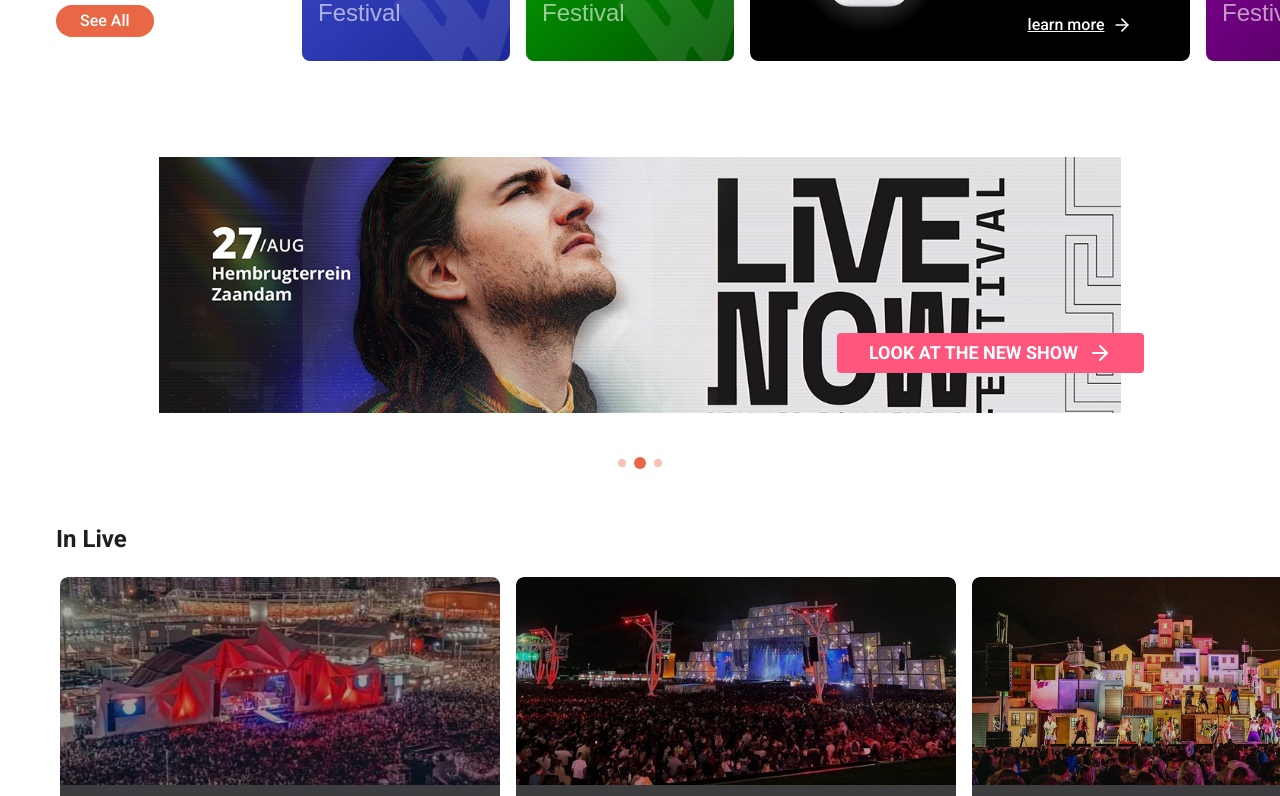
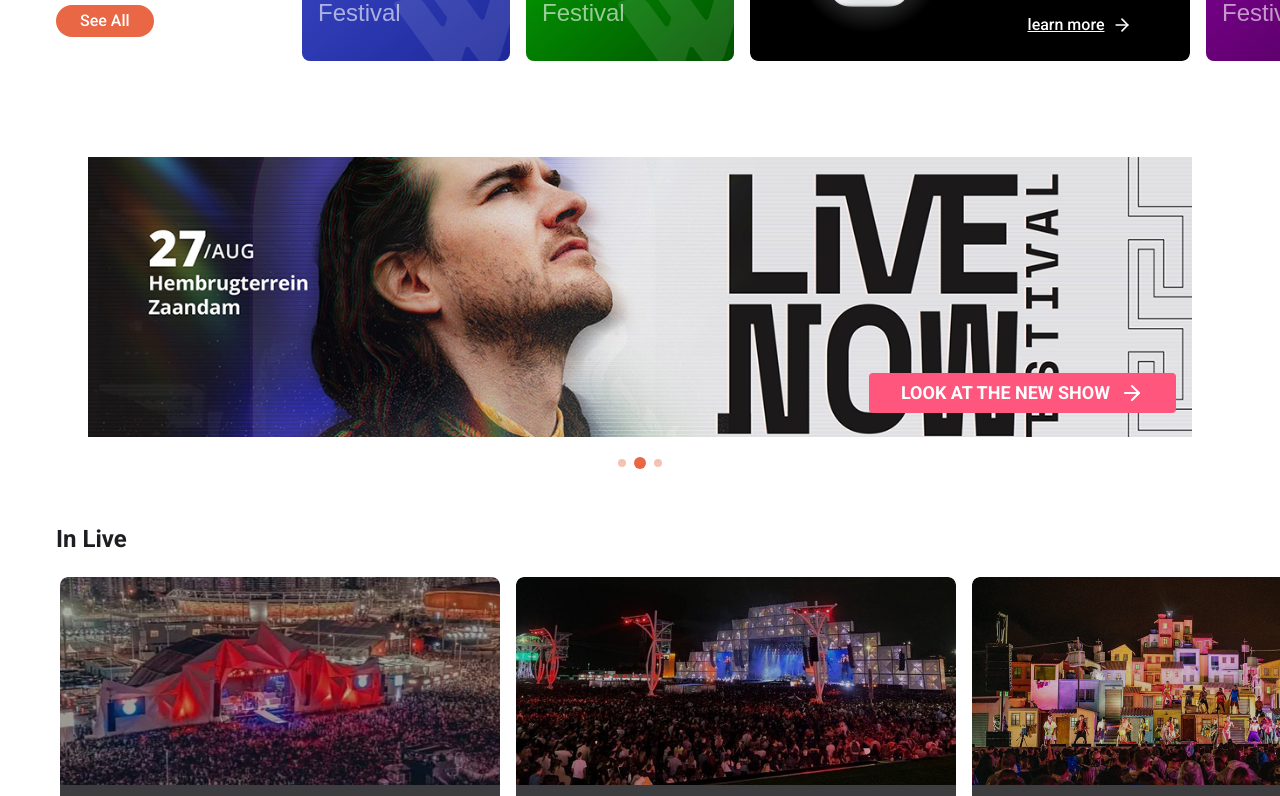
Before and after one commit to joctansilva/fe-next-teste-watch-brasil, a Next.js app: page / in a window 1280 px wide. Shown: the part 1480-2276 px from the top of the page. Built offline with nearby package versions, Linux system fonts and the light colour scheme; a web font is replaced by a local one.

Commit message:
ajuste no ctaBanner

```diff
--- a/components/ui/CtaBanner/CtaBanner.tsx
+++ b/components/ui/CtaBanner/CtaBanner.tsx
@@ -23,24 +23,24 @@
   return (
     <div
       className={cn(
-        "relative w-full aspect-[1328/400] overflow-hidden rounded-lg bg-white",
-        className
+        "relative w-full aspect-1328/400 overflow-hidden bg-white",
+        className,
       )}
     >
-      <div className="relative h-full w-full p-8 pb-16">
+      <div className="relative h-full w-full">
         {slides.map((slide, index) => (
           <div
             key={index}
             className={cn(
-              "absolute inset-8 bottom-16 transition-opacity duration-500",
-              currentSlide === index ? "opacity-100" : "opacity-0"
+              "absolute inset-8 lg:bottom-10 md:bottom-0 transition-opacity duration-500",
+              currentSlide === index ? "opacity-100" : "opacity-0",
             )}
           >
             <Image
               src={slide.image}
               alt={slide.alt}
               fill
-              className="object-contain"
+              className="object-cover object-center"
               sizes="(max-width: 1920px) 100vw, 1920px"
               priority={index === 0}
             />
@@ -52,11 +52,11 @@
         <button
           key={`btn-${index}`}
           className={cn(
-            "absolute right-12 bottom-18 rounded px-8 py-1.5 font-extrabold text-lg text-white transition-opacity duration-500 flex flex-row gap-2.5 items-center mb-8 mr-8 cursor-pointer",
+            "absolute right-[48px] bottom-[64px] rounded px-8 py-1.5 font-extrabold text-lg text-white transition-opacity duration-500 flex flex-row gap-2.5 items-center cursor-pointer",
             "hover:opacity-90",
             currentSlide === index
               ? "opacity-100"
-              : "opacity-0 pointer-events-none"
+              : "opacity-0 pointer-events-none",
           )}
           style={{ backgroundColor: slide.buttonColor }}
         >
@@ -66,7 +66,7 @@
       ))}
 
       {showPagination && (
-        <div className="absolute bottom-0 left-0 right-0 flex h-[8%] items-center justify-center bg-white">
+        <div className="absolute bottom-0 left-0 right-0 flex h-[8%] items-center justify-center ">
           <Pagination
             totalSlides={slides.length}
             currentSlide={currentSlide}
--- a/components/ui/Pagination/Pagination.tsx
+++ b/components/ui/Pagination/Pagination.tsx
@@ -19,7 +19,7 @@
               "rounded-full transition-all",
               currentSlide === index
                 ? "bg-primary opacity-100 w-3 h-3"
-                : "bg-primary opacity-40 hover:opacity-60 w-2 h-2"
+                : "bg-primary opacity-40 hover:opacity-60 w-2 h-2",
             )}
             aria-label={`Ir para slide ${index + 1}`}
             aria-current={currentSlide === index ? "true" : "false"}
@@ -27,7 +27,7 @@
         ))}
       </div>
     );
-  }
+  },
 );
 
 Pagination.displayName = "Pagination";
```
